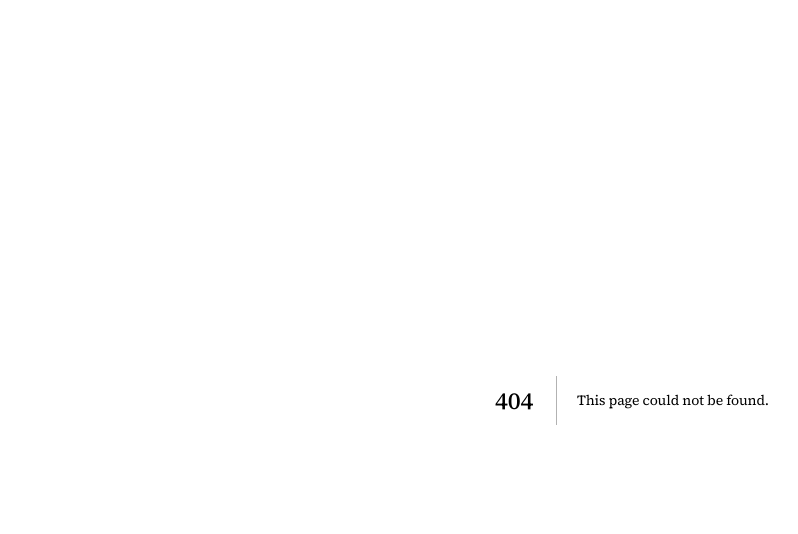
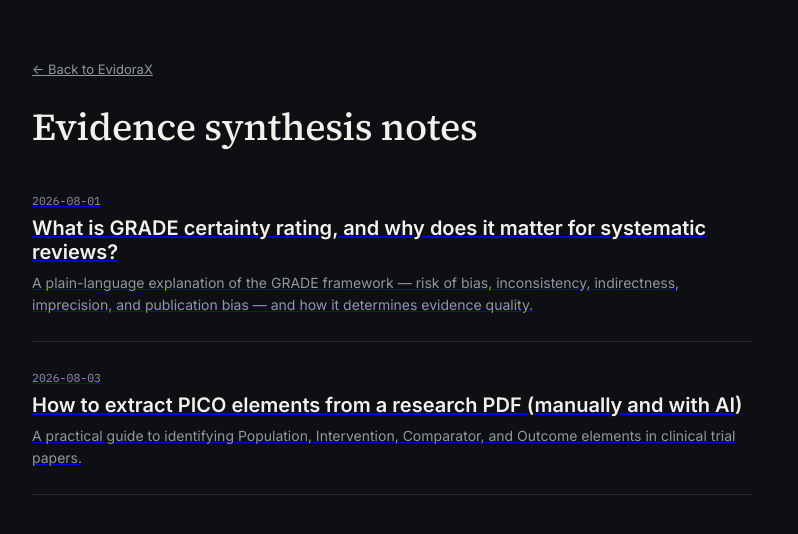
Before and after one commit to sekoia929-ui/Evidorax, a Next.js app: page /blog in a window 1280 px wide. Before the commit this address had no page. Shown: the top 534 px of the page, without its empty margins (8-806 px from the left). Built offline with nearby package versions, Linux system fonts and the light colour scheme.

Commit message:
Add BlogIndex component for blog page

```diff
--- /dev/null
+++ b/src/app/blog/page.jsx
@@ -0,0 +1,27 @@
+import Link from 'next/link'
+import { posts } from '@/lib/posts'
+
+const dark = { bg: '#0D0F12', panel: '#16181C', line: '#25282E', text: '#F2F1EC', muted: '#9296A0', accent: '#2DD4A8' }
+
+export const metadata = {
+  title: 'Blog — EvidoraX',
+  description: 'Practical guides on PICO extraction, GRADE certainty ratings, and evidence synthesis for systematic reviewers.'
+}
+
+export default function BlogIndex() {
+  return (
+    <div style={{ background: dark.bg, color: dark.text, minHeight: '100vh', padding: '60px 40px' }}>
+      <Link href="/" style={{ color: dark.muted, fontSize: 13 }}>← Back to EvidoraX</Link>
+      <h1 style={{ fontFamily: 'var(--font-display)', fontSize: 38, margin: '24px 0 40px' }}>Evidence synthesis notes</h1>
+      <div style={{ display: 'flex', flexDirection: 'column', gap: 28, maxWidth: 720 }}>
+        {posts.map(post => (
+          <Link key={post.slug} href={`/blog/${post.slug}`} style={{ display: 'block', paddingBottom: 24, borderBottom: `1px solid ${dark.line}` }}>
+            <div className="mono" style={{ fontSize: 11.5, color: dark.muted, marginBottom: 8 }}>{post.date}</div>
+            <div style={{ fontSize: 20, fontWeight: 600, marginBottom: 8, color: dark.text }}>{post.title}</div>
+            <div style={{ fontSize: 14, color: dark.muted, lineHeight: 1.6 }}>{post.description}</div>
+          </Link>
+        ))}
+      </div>
+    </div>
+  )
+}
```
